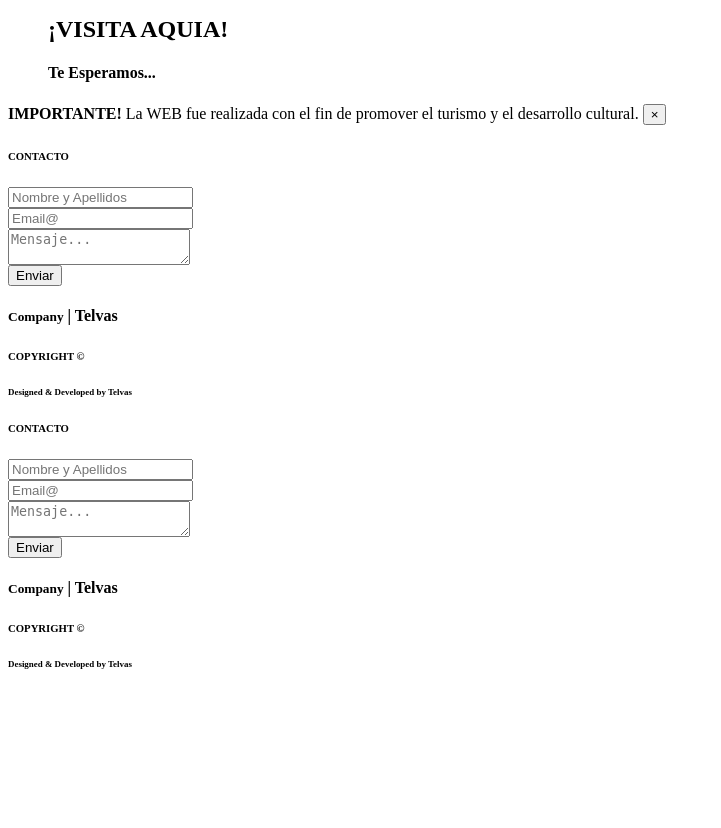
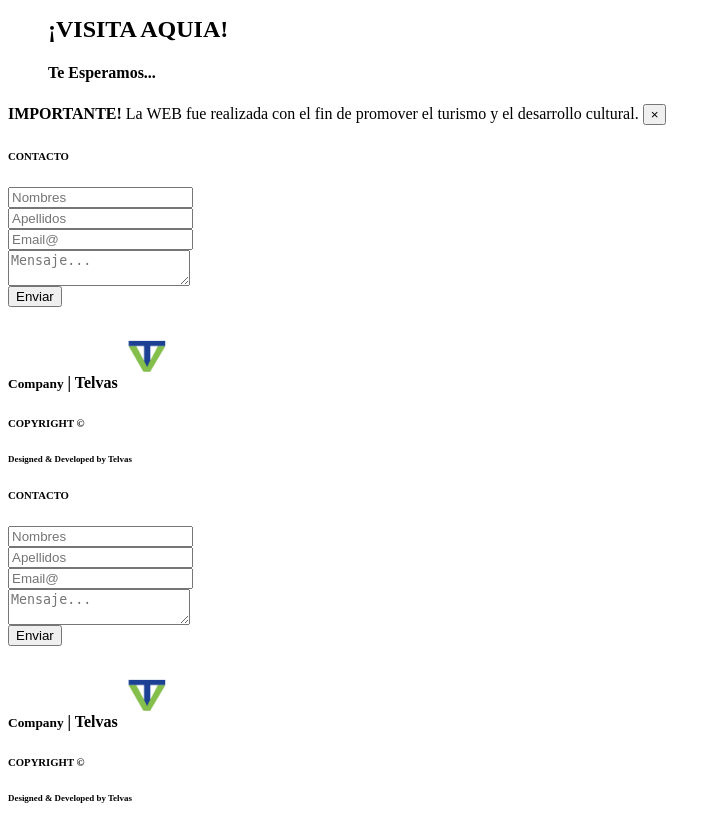
Before and after one commit to favt12/Sitio-Web-del-Distrito-de-Aquia-Ancash, a PHP site: the page made by includes/templates/footer.php in a window 1280 px wide; the page is wider, and only the part inside the window is pictured. Shown: the part 3324-4152 px from the top of that part, without its empty margins (0-721 px from the left). Before the commit the page ends 3993 px from the top of that part, so only its background shows below. Run offline with PHP 8.4, Linux system fonts and the light colour scheme; the template is opened without the code that fills it, so the values that code supplies are empty.

Commit message:
Se separo el footer y el formulario en dferentes secciones dentro del archivo footer.php

```diff
--- a/includes/templates/footer.php
+++ b/includes/templates/footer.php
@@ -1,12 +1,16 @@
-<footer>
+<div class="form-backg">
   <div class="container-fluid">
-    <div class="footer row text-center justify-content-center">
+    <div class="row text-center justify-content-center">
       <div class="col-8">
         <h6 class="h1 mt-5">CONTACTO</h6>
         <form method="POST" action="https://formspree.io/alexis_22_95@hotmail.com" class="formulario mt-5">
             <div class="form-group row">
               <div class="col-12 col-md-6">
-                <input type="text" placeholder="Nombre y Apellidos" name="name" pattern="^[A-Za-zÑñÁáÉéÍíÓóÚúÜü\s]+$" required>
+                <input type="text" placeholder="Nombres" name="name" pattern="^[A-Za-zÑñÁáÉéÍíÓóÚúÜü\s]+$" required>
+            </div><!-- col-12 col-md-6 -->
+
+            <div class="col-12 col-md-6">
+                <input type="text" placeholder="Apellidos" name="name" pattern="^[A-Za-zÑñÁáÉéÍíÓóÚúÜü\s]+$" required>
             </div><!-- col-12 col-md-6 -->
 
             <div class="col-12 col-md-6">
@@ -20,16 +24,20 @@
             </div><!-- .form-group .d-flex .justify-content-center -->
           </form>
         </div><!-- .col-8 -->
+    </div><!-- .row .text-center .justify-content-center -->
+   </div><!-- .container -->
+</div>
 
-        <div class="w-100"></div>
-
+<footer>
+  <div class="container">
+    <div class="row text-center justify-content-center">
       <div class="col-4 mt-5">
-          <h4><small>Company</small> | Telvas</h4>
+        <h4 class="color-footer"><small>Company</small> | Telvas<img src="img/logo_telvas.png" alt="" width="60px"></h4>
       </div><!-- .col-4 mt-5-->
 
       <div class="col-4 mt-5">
-          <h6>COPYRIGHT © <small class="Footer-year"></small></h6>
-          <h6><small>Designed & Developed by Telvas</small></h6>
+        <h6 class="color-footer">COPYRIGHT © <small class="Footer-year"></small></h6>
+        <h6 class="color-footer"><small>Designed & Developed by Telvas</small></h6>
       </div><!-- .col-4 .mt-5 -->
 
       <div class="sociales col-4 mt-5">
@@ -38,7 +46,6 @@
         <a href="#"><i class="icon-github-circled"></i></a>
         <!-- <a href="#"><i class="icon-instagram"></i></a> -->
       </div><!-- .sociales .col-4 .mt-5 -->
-
-    </div><!-- .footer .row .text-center .justify-content-center -->
-  </div><!-- .container-fluid -->
+    </div><!-- .row .text-center .justify-content-center -->
+  </div><!-- .container -->
 </footer>
```
Also changed, not shown: css/footer.sass (+7 -2 lines), css/main.css (+8 -2 lines), 1 other file. Lines whose indentation alone changed are shown as unchanged.
